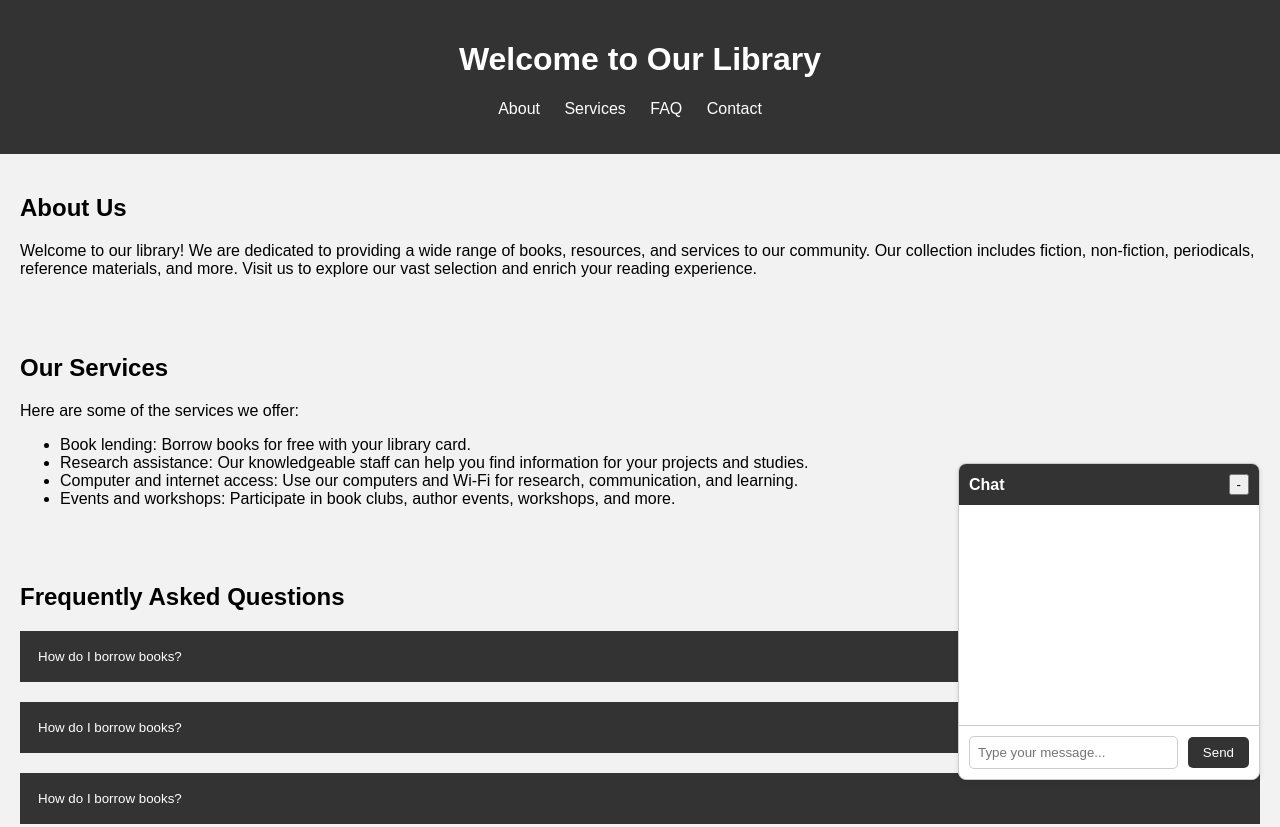
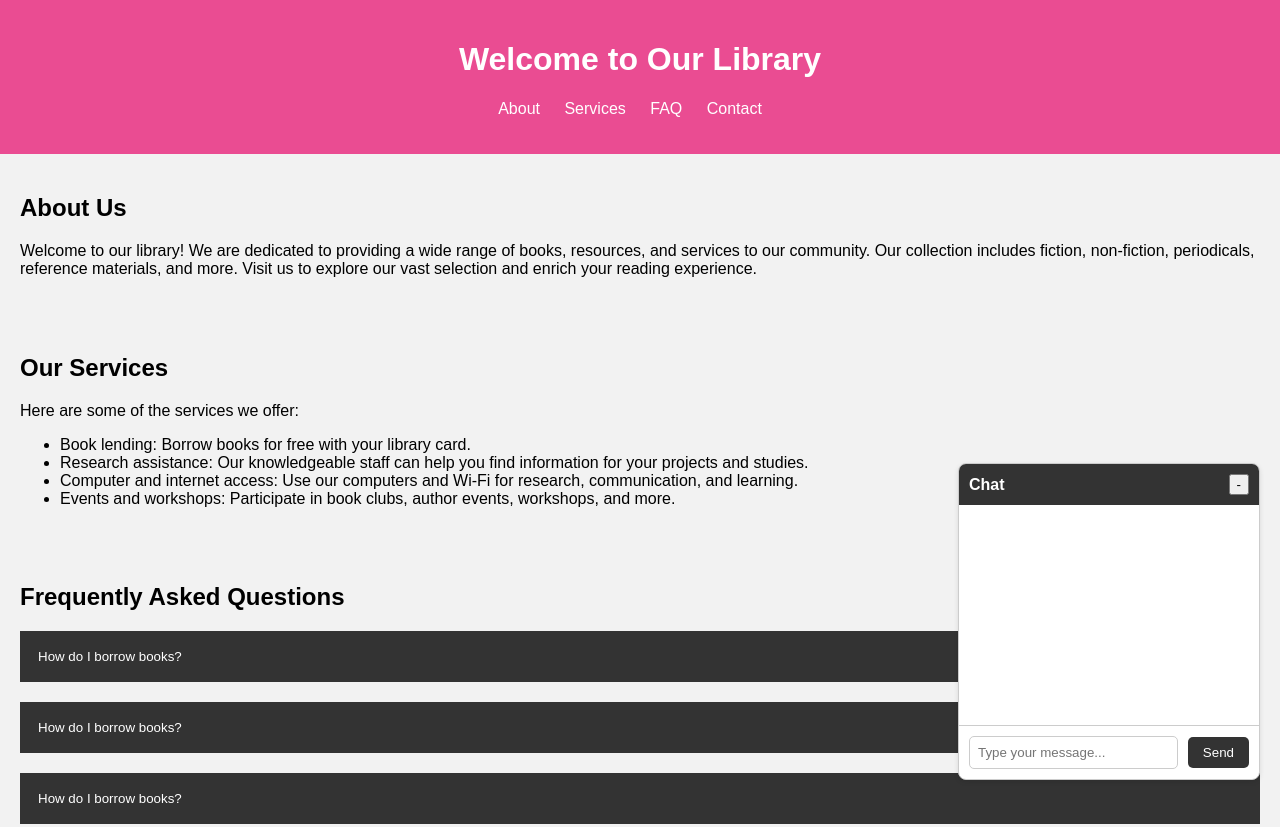
Before and after one commit to Scorpioruin/Library-FAQ, a plain HTML site: page index.html in a window 1280 px wide. Shown: the top 827 px of the page. Drawn offline with Linux system fonts and the light colour scheme.

Commit message:
Update index.html

```diff
--- a/index.html
+++ b/index.html
@@ -13,7 +13,7 @@
         }
 
         header {
-            background-color: #333;
+            background-color: #EA4C92;
             color: #fff;
             padding: 20px;
             text-align: center;
```
